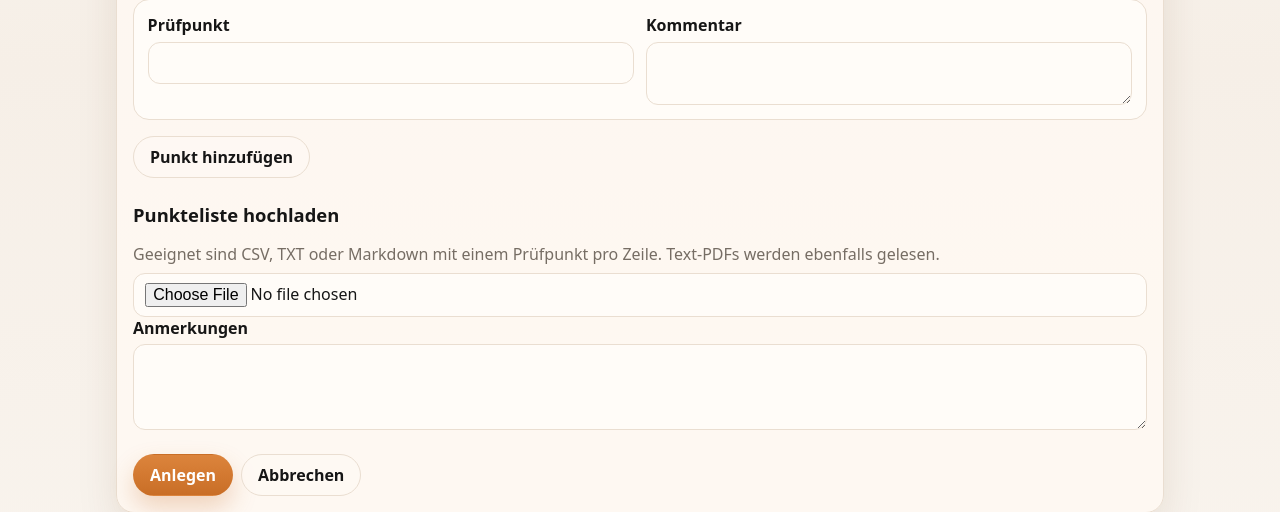
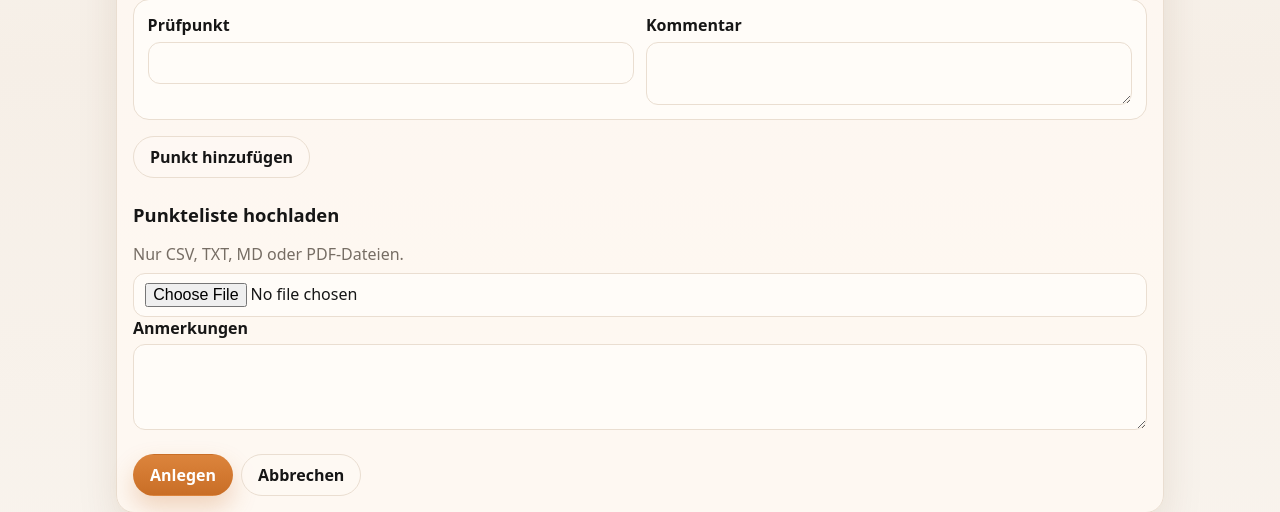
Before and after one commit to Wombatly/MotoDB, a Flask app: template app/templates/checklists/form.html in a window 1280 px wide. Shown: the part 523-1035 px from the top of the page. Run offline with Flask 3, Linux system fonts and the light colour scheme; the template is opened without the code that fills it, so the values that code supplies are empty; some libraries are stand-ins or nearby versions.

Commit message:
Shorten checklist upload helper text

```diff
--- a/app/templates/checklists/form.html
+++ b/app/templates/checklists/form.html
@@ -103,7 +103,7 @@
 
   <div class="import-panel mt-4">
     <h2 class="h5 mb-2">Punkteliste hochladen</h2>
-    <p class="text-secondary mb-2">Geeignet sind CSV, TXT oder Markdown mit einem Prüfpunkt pro Zeile. Text-PDFs werden ebenfalls gelesen.</p>
+    <p class="text-secondary mb-2">Nur CSV, TXT, MD oder PDF-Dateien.</p>
     <input class="form-control" id="item_list_file" name="item_list_file" type="file" accept=".csv,text/csv,.txt,text/plain,.md,text/markdown,.pdf,application/pdf">
   </div>
 
```
